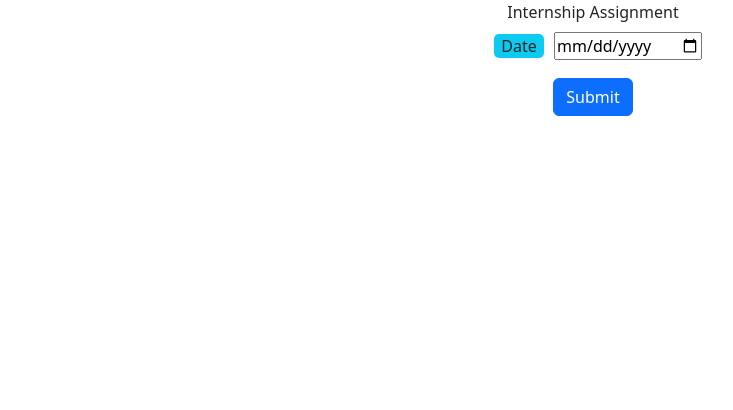
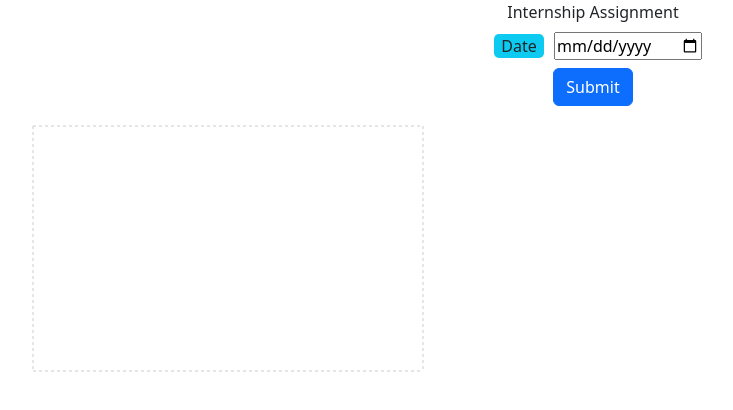
Before and after one commit to avi2129934/mealful-inc-assignment, a React (Create React App) app: page / in a window 1280 px wide. Shown: the top 410 px of the page, without its empty margins (47-780 px from the left). Built offline with nearby package versions, Linux system fonts and the light colour scheme.

Commit message:
setup gh-pages

```diff
--- a/public/index.html
+++ b/public/index.html
@@ -10,34 +10,12 @@
       content="Web site created using create-react-app"
     />
     <link rel="apple-touch-icon" href="%PUBLIC_URL%/logo192.png" />
-    <!--
-      manifest.json provides metadata used when your web app is installed on a
-      user's mobile device or desktop. See https://developers.google.com/web/fundamentals/web-app-manifest/
-    -->
     <link rel="manifest" href="%PUBLIC_URL%/manifest.json" />
-    <!--
-      Notice the use of %PUBLIC_URL% in the tags above.
-      It will be replaced with the URL of the `public` folder during the build.
-      Only files inside the `public` folder can be referenced from the HTML.
-
-      Unlike "/favicon.ico" or "favicon.ico", "%PUBLIC_URL%/favicon.ico" will
-      work correctly both with client-side routing and a non-root public URL.
-      Learn how to configure a non-root public URL by running `npm run build`.
-    -->
-    <title>React App</title>
+    <title>Mealful Inc. Assignment</title>
   </head>
   <body>
     <noscript>You need to enable JavaScript to run this app.</noscript>
     <div id="root"></div>
-    <!--
-      This HTML file is a template.
-      If you open it directly in the browser, you will see an empty page.
-
-      You can add webfonts, meta tags, or analytics to this file.
-      The build step will place the bundled scripts into the <body> tag.
-
-      To begin the development, run `npm start` or `yarn start`.
-      To create a production bundle, use `npm run build` or `yarn build`.
-    -->
+    <div id="chart"></div>
   </body>
 </html>
--- a/src/App.js
+++ b/src/App.js
@@ -2,7 +2,7 @@
 import React from 'react';
 import 'bootstrap/dist/css/bootstrap.min.css';
 import './App.css';
-import get_dates from './functions';
+// import get_dates from './functions';
 
 function App() {
   return (
@@ -10,7 +10,6 @@
       <header>Internship Assignment</header>
       <div className='row'>
         <div className='col-12'> {DatePcker()} </div>
-        <div className='col-12'><button type = "button" className='btn btn-primary' style = {{margin : 10}} onClick={get_dates}>Submit</button></div>
       </div>
     </div>
   );
--- /dev/null
+++ b/src/MyChart.js
@@ -0,0 +1,57 @@
+import React, { useState } from 'react';
+import get_dates from './functions';
+import {BarChart, Bar, Cell, XAxis, YAxis, CartesianGrid } from 'recharts';
+import 'bootstrap/dist/css/bootstrap.min.css';
+
+
+const colors = ['#0088FE', '#00C49F', '#FFBB28', '#FF8042', 'red', 'pink'];
+
+const getPath = (x, y, width, height) => {
+  return `M${x},${y + height}C${x + width / 3},${y + height} ${x + width / 2},${y + height / 3}
+  ${x + width / 2}, ${y}
+  C${x + width / 2},${y + height / 3} ${x + (2 * width) / 3},${y + height} ${x + width}, ${y + height}
+  Z`;
+};
+
+const TriangleBar = (props) => {
+  const { fill, x, y, width, height } = props;
+
+  return <path d={getPath(x, y, width, height)} stroke="none" fill={fill} />;
+};
+
+function MyChart() {
+  const [data, setdata] = useState([]);
+  const update = () =>{
+    setdata(get_dates);
+  };
+
+  return (
+    <div className='row' style={{textAlign:'center'}}>
+        <div className='col-12'><button type = "button" className='btn btn-primary' onClick={update}>Submit</button></div>
+        <div className='col-12' style = {{color:'blue',overflow:'scroll'}}>
+          <BarChart
+          width= {500}
+          height={300}
+          data={data}
+          margin={{
+              top: 20,
+              right: 30,
+              left: 20,
+              bottom: 5,
+          }}
+          >
+          <CartesianGrid strokeDasharray="3 3" />
+          <XAxis dataKey="sched_date" />
+          <YAxis />
+          <Bar dataKey="value" fill="#8884d8" shape={<TriangleBar />} label={{ position: 'top' }}>
+              {data.map((entry, index) => (
+              <Cell key={`cell-${index}`} fill={colors[index % 20]} />
+              ))}
+          </Bar>
+          </BarChart>
+        </div>
+    </div>
+  );
+}
+
+export default MyChart;
--- a/src/index.js
+++ b/src/index.js
@@ -1,6 +1,7 @@
 import React from 'react';
 import ReactDOM from 'react-dom';
 import App from './App';
+import MyChart from './MyChart';
 // import 'bootstrap/dist/css/bootstrap.min.css';
 
 ReactDOM.render(
@@ -9,3 +10,9 @@
   </React.StrictMode>,
   document.getElementById('root')
 );
+ReactDOM.render(
+  <React.StrictMode>
+    <MyChart/>
+  </React.StrictMode>,
+  document.getElementById('chart')
+);
```
Also changed, not shown: public/manifest.json.
